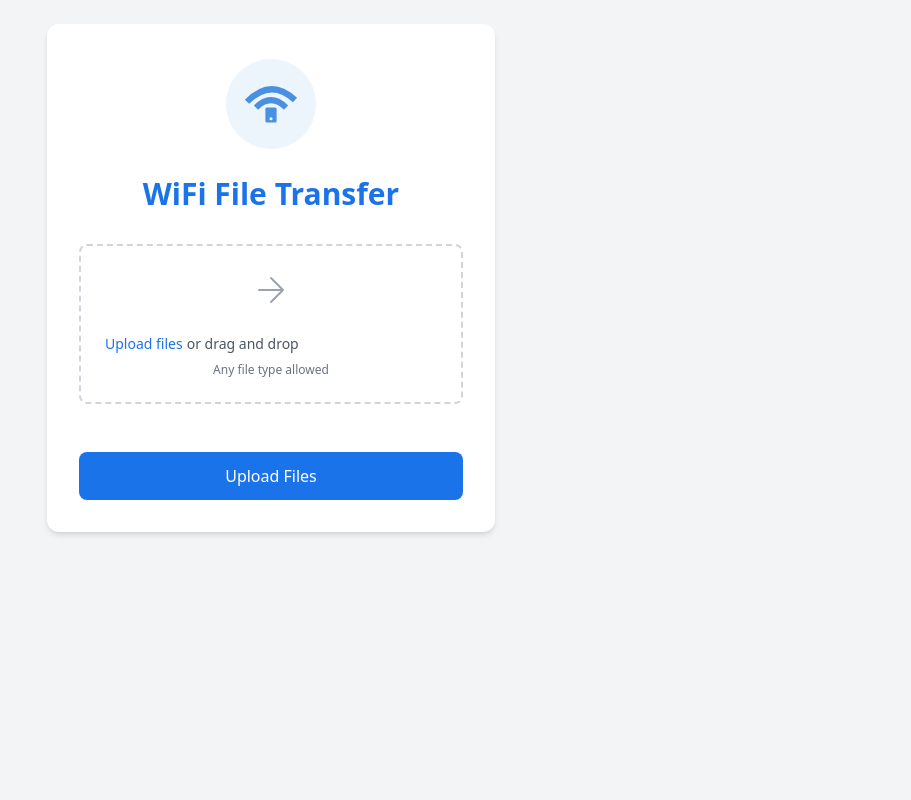
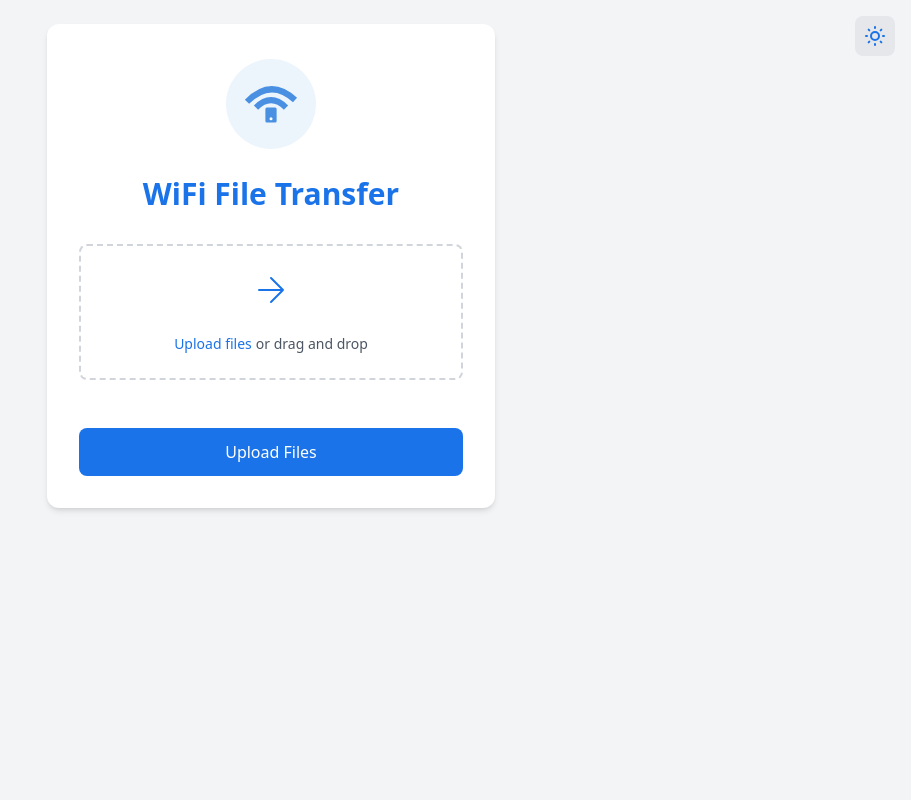
Before and after one commit to IamAshrafee/WiFi-File-Transfer, a Flask app: page / in a window 1280 px wide. Shown: the whole page, without its empty margins (369-1280 px from the left). Run offline with Flask 3, Linux system fonts and the light colour scheme; some libraries are stand-ins or nearby versions.

Commit message:
Client view improved

```diff
--- /dev/null
+++ b/static/js/main.js
@@ -0,0 +1,315 @@
+// Dark mode handling
+const themeToggle = document.getElementById("theme-toggle");
+
+function updateTheme() {
+  if (
+    localStorage.theme === "dark" ||
+    (!("theme" in localStorage) &&
+      window.matchMedia("(prefers-color-scheme: dark)").matches)
+  ) {
+    document.documentElement.classList.add("dark");
+  } else {
+    document.documentElement.classList.remove("dark");
+  }
+}
+
+themeToggle.addEventListener("click", () => {
+  if (document.documentElement.classList.contains("dark")) {
+    localStorage.theme = "light";
+  } else {
+    localStorage.theme = "dark";
+  }
+  updateTheme();
+});
+
+updateTheme();
+
+// File handling
+const fileInput = document.getElementById("file-input");
+const fileList = document.getElementById("file-list");
+const dropZone = document.getElementById("drop-zone");
+const uploadProgress = document.getElementById("upload-progress");
+const progressBar = document.getElementById("progress-bar");
+const progressText = document.getElementById("progress-text");
+const uploadButton = document.getElementById("upload-button");
+const toast = document.getElementById("toast");
+const toastMessage = document.getElementById("toast-message");
+
+// Upload queue management
+let uploadQueue = [];
+let currentUpload = null;
+let totalUploaded = 0;
+let uploadStartTime = null;
+
+function showToast(message, isError = false) {
+  toastMessage.textContent = message;
+  toast.classList.remove("hidden");
+  setTimeout(() => {
+    toast.classList.add("hidden");
+  }, 3000);
+}
+
+function getFileIcon(fileType) {
+  const icons = {
+    image:
+      '<path stroke-linecap="round" stroke-linejoin="round" stroke-width="2" d="M4 16l4.586-4.586a2 2 0 012.828 0L16 16m-2-2l1.586-1.586a2 2 0 012.828 0L20 14m-6-6h.01M6 20h12a2 2 0 002-2V6a2 2 0 00-2-2H6a2 2 0 00-2 2v12a2 2 0 002 2z" />',
+    video:
+      '<path stroke-linecap="round" stroke-linejoin="round" stroke-width="2" d="M15 10l4.553-2.276A1 1 0 0121 8.618v6.764a1 1 0 01-1.447.894L15 14M5 18h8a2 2 0 002-2V8a2 2 0 00-2-2H5a2 2 0 00-2 2v8a2 2 0 002 2z" />',
+    audio:
+      '<path stroke-linecap="round" stroke-linejoin="round" stroke-width="2" d="M9 19V6l12-3v13M9 19c0 1.105-1.343 2-3 2s-3-.895-3-2 1.343-2 3-2 3 .895 3 2zm12-3c0 1.105-1.343 2-3 2s-3-.895-3-2 1.343-2 3-2 3 .895 3 2zM9 10l12-3" />',
+    document:
+      '<path stroke-linecap="round" stroke-linejoin="round" stroke-width="2" d="M9 12h6m-6 4h6m2 5H7a2 2 0 01-2-2V5a2 2 0 012-2h5.586a1 1 0 01.707.293l5.414 5.414a1 1 0 01.293.707V19a2 2 0 01-2 2z" />',
+  };
+
+  const type = fileType.split("/")[0];
+  return icons[type] || icons.document;
+}
+
+function formatFileSize(bytes) {
+  const units = ["B", "KB", "MB", "GB"];
+  let size = bytes;
+  let unitIndex = 0;
+
+  while (size >= 1024 && unitIndex < units.length - 1) {
+    size /= 1024;
+    unitIndex++;
+  }
+
+  return `${size.toFixed(1)} ${units[unitIndex]}`;
+}
+
+function formatSpeed(bytesPerSecond) {
+  return `${formatFileSize(bytesPerSecond)}/s`;
+}
+
+function formatTimeRemaining(seconds) {
+  if (seconds < 60) return `${Math.round(seconds)}s`;
+  if (seconds < 3600) return `${Math.round(seconds / 60)}m ${Math.round(seconds % 60)}s`;
+  return `${Math.round(seconds / 3600)}h ${Math.round((seconds % 3600) / 60)}m`;
+}
+
+function createFileItem(file) {
+  const fileItem = document.createElement("div");
+  fileItem.className = "flex flex-col bg-gray-50 dark:bg-gray-700/50 p-3 rounded";
+  fileItem.dataset.fileId = file.name + file.size; // Unique identifier
+
+  const header = document.createElement("div");
+  header.className = "flex items-center justify-between text-sm text-primary dark:text-blue-400 mb-2";
+
+  header.innerHTML = `
+    <div class="flex items-center space-x-3">
+      <svg class="w-5 h-5" fill="none" stroke="currentColor" viewBox="0 0 24 24">
+        ${getFileIcon(file.type)}
+      </svg>
+      <span class="truncate max-w-[200px]">${file.name}</span>
+    </div>
+    <div class="flex items-center space-x-2">
+      <span>${formatFileSize(file.size)}</span>
+      <button class="remove-file p-1 hover:text-red-500 transition-colors" aria-label="Remove file">
+        <svg class="w-4 h-4" fill="none" stroke="currentColor" viewBox="0 0 24 24">
+          <path stroke-linecap="round" stroke-linejoin="round" stroke-width="2" d="M6 18L18 6M6 6l12 12" />
+        </svg>
+      </button>
+    </div>
+  `;
+
+  const progress = document.createElement("div");
+  progress.className = "hidden"; // Initially hidden
+  progress.innerHTML = `
+    <div class="w-full bg-gray-200 dark:bg-gray-600 rounded-full h-1.5 mb-1">
+      <div class="bg-primary dark:bg-blue-400 h-1.5 rounded-full transition-all duration-300" style="width: 0%"></div>
+    </div>
+    <div class="flex justify-between text-xs text-gray-500 dark:text-gray-400">
+      <span class="progress-text">Waiting...</span>
+      <span class="speed-text"></span>
+    </div>
+  `;
+
+  fileItem.appendChild(header);
+  fileItem.appendChild(progress);
+
+  // Add remove button handler
+  const removeBtn = header.querySelector('.remove-file');
+  removeBtn.addEventListener('click', () => {
+    uploadQueue = uploadQueue.filter(f => f.name + f.size !== file.name + file.size);
+    fileItem.remove();
+    updateUploadButtonState();
+  });
+
+  return fileItem;
+}
+
+function updateUploadButtonState() {
+  uploadButton.disabled = uploadQueue.length === 0;
+  uploadButton.textContent = currentUpload ? 'Cancel Upload' : 'Upload Files';
+}
+
+function updateFileList(files) {
+  Array.from(files).forEach((file) => {
+    if (!uploadQueue.some(f => f.name + f.size === file.name + file.size)) {
+      uploadQueue.push(file);
+      const fileItem = createFileItem(file);
+      fileList.appendChild(fileItem);
+    }
+  });
+  updateUploadButtonState();
+}
+
+function resetUpload() {
+  currentUpload = null;
+  totalUploaded = 0;
+  uploadStartTime = null;
+  updateUploadButtonState();
+}
+
+async function uploadFile(file) {
+  return new Promise((resolve, reject) => {
+    const xhr = new XMLHttpRequest();
+    const fileId = file.name + file.size;
+    const fileItem = fileList.querySelector(`[data-file-id="${fileId}"]`);
+    const progressBar = fileItem.querySelector('.bg-primary');
+    const progressText = fileItem.querySelector('.progress-text');
+    const speedText = fileItem.querySelector('.speed-text');
+
+    fileItem.querySelector('div:last-child').classList.remove('hidden');
+
+    let lastLoaded = 0;
+    let lastTime = Date.now();
+
+    xhr.upload.addEventListener('progress', (e) => {
+      if (e.lengthComputable) {
+        const now = Date.now();
+        const timeDiff = (now - lastTime) / 1000;
+        const loadedDiff = e.loaded - lastLoaded;
+        const speed = loadedDiff / timeDiff;
+
+        const percentComplete = (e.loaded / e.total) * 100;
+        progressBar.style.width = percentComplete + '%';
+
+        if (timeDiff > 0.5) { // Update speed every 500ms
+          speedText.textContent = formatSpeed(speed);
+          lastLoaded = e.loaded;
+          lastTime = now;
+        }
+
+        const totalProgress = (totalUploaded + e.loaded) / getTotalSize();
+        updateTotalProgress(totalProgress);
+
+        const timeElapsed = (Date.now() - uploadStartTime) / 1000;
+        const totalProgress2 = totalUploaded + e.loaded;
+        const estimatedTotal = timeElapsed * getTotalSize() / totalProgress2;
+        const timeRemaining = estimatedTotal - timeElapsed;
+
+        progressText.textContent = `${Math.round(percentComplete)}% - ${formatTimeRemaining(timeRemaining)} left`;
+      }
+    });
+
+    xhr.onload = function() {
+      if (xhr.status === 200) {
+        totalUploaded += file.size;
+        resolve();
+      } else {
+        reject(new Error(xhr.responseText || 'Upload failed'));
+      }
+    };
+
+    xhr.onerror = () => reject(new Error('Network error'));
+
+    const formData = new FormData();
+    formData.append('file', file);
+    xhr.open('POST', '/upload', true);
+    xhr.send(formData);
+  });
+}
+
+function getTotalSize() {
+  return uploadQueue.reduce((total, file) => total + file.size, 0);
+}
+
+function updateTotalProgress(progress) {
+  progressBar.style.width = progress * 100 + '%';
+  progressText.textContent = `Overall Progress: ${Math.round(progress * 100)}%`;
+}
+
+async function processQueue() {
+  if (currentUpload) {
+    // Cancel current upload
+    resetUpload();
+    return;
+  }
+
+  uploadProgress.classList.remove('hidden');
+  uploadStartTime = Date.now();
+
+  try {
+    for (const file of uploadQueue) {
+      currentUpload = file;
+      updateUploadButtonState();
+      await uploadFile(file);
+    }
+
+    showToast('All files uploaded successfully!');
+    uploadQueue = [];
+    fileList.innerHTML = '';
+
+  } catch (error) {
+    showToast(error.message, true);
+  } finally {
+    resetUpload();
+    uploadProgress.classList.add('hidden');
+    progressBar.style.width = '0%';
+  }
+}
+
+fileInput.addEventListener("change", (e) => {
+  updateFileList(e.target.files);
+});
+
+// Drag and drop handling
+["dragenter", "dragover", "dragleave", "drop"].forEach((eventName) => {
+  dropZone.addEventListener(eventName, preventDefaults, false);
+  document.body.addEventListener(eventName, preventDefaults, false);
+});
+
+function preventDefaults(e) {
+  e.preventDefault();
+  e.stopPropagation();
+}
+
+["dragenter", "dragover"].forEach((eventName) => {
+  dropZone.addEventListener(eventName, highlight, false);
+});
+
+["dragleave", "drop"].forEach((eventName) => {
+  dropZone.addEventListener(eventName, unhighlight, false);
+});
+
+function highlight() {
+  dropZone.classList.add(
+    "border-primary",
+    "bg-blue-50",
+    "dark:bg-blue-900/20"
+  );
+}
+
+function unhighlight() {
+  dropZone.classList.remove(
+    "border-primary",
+    "bg-blue-50",
+    "dark:bg-blue-900/20"
+  );
+}
+
+dropZone.addEventListener("drop", handleDrop, false);
+
+function handleDrop(e) {
+  const dt = e.dataTransfer;
+  const files = dt.files;
+  updateFileList(files);
+}
+
+// Form submission and queue processing
+document.querySelector("form").addEventListener("submit", async (e) => {
+  e.preventDefault();
+  processQueue();
+});
--- a/templates/index.html
+++ b/templates/index.html
@@ -11,6 +11,7 @@
     <script src="https://cdn.tailwindcss.com"></script>
     <script>
       tailwind.config = {
+        darkMode: "class",
         theme: {
           extend: {
             colors: {
@@ -22,17 +23,52 @@
       };
     </script>
   </head>
-  <body class="min-h-screen bg-gray-100 p-4 md:p-6">
+  <body
+    class="min-h-screen bg-gray-100 dark:bg-gray-900 p-4 md:p-6 transition-colors duration-200"
+  >
+    <!-- Dark Mode Toggle -->
+    <div class="absolute top-4 right-4">
+      <button
+        id="theme-toggle"
+        class="p-2 rounded-lg bg-gray-200 dark:bg-gray-700 hover:bg-gray-300 dark:hover:bg-gray-600 transition-colors"
+        aria-label="Toggle dark mode"
+      >
+        <svg
+          class="w-6 h-6 text-primary dark:text-blue-400"
+          fill="none"
+          stroke="currentColor"
+          viewBox="0 0 24 24"
+        >
+          <path
+            class="dark:hidden"
+            stroke-linecap="round"
+            stroke-linejoin="round"
+            stroke-width="2"
+            d="M12 3v1m0 16v1m9-9h-1M4 12H3m15.364 6.364l-.707-.707M6.343 6.343l-.707-.707m12.728 0l-.707.707M6.343 17.657l-.707.707M16 12a4 4 0 11-8 0 4 4 0 018 0z"
+          />
+          <path
+            class="hidden dark:block"
+            stroke-linecap="round"
+            stroke-linejoin="round"
+            stroke-width="2"
+            d="M20.354 15.354A9 9 0 018.646 3.646 9.003 9.003 0 0012 21a9.003 9.003 0 008.354-5.646z"
+          />
+        </svg>
+      </button>
+    </div>
+
     <div
-      class="max-w-md mx-auto bg-white rounded-xl shadow-md overflow-hidden p-6 md:p-8"
+      class="max-w-md mx-auto bg-white dark:bg-gray-800 rounded-xl shadow-md overflow-hidden p-6 md:p-8"
     >
       <div class="text-center">
         <img
           src="{{ url_for('static', filename='images/logo.svg') }}"
           alt="WiFi File Transfer"
-          class="w-24 h-24 mx-auto mb-6"
+          class="w-24 h-24 mx-auto mb-6 text-primary dark:text-blue-400"
         />
-        <h1 class="text-2xl md:text-3xl font-bold text-primary mb-8">
+        <h1
+          class="text-2xl md:text-3xl font-bold text-primary dark:text-blue-400 mb-8"
+        >
           WiFi File Transfer
         </h1>
 
@@ -45,11 +81,12 @@
           <div class="flex flex-col items-center">
             <label for="file-input" class="w-full">
               <div
-                class="w-full border-2 border-dashed border-gray-300 rounded-lg p-6 cursor-pointer hover:border-primary transition-colors"
+                id="drop-zone"
+                class="w-full border-2 border-dashed border-gray-300 dark:border-gray-600 rounded-lg p-6 cursor-pointer hover:border-primary dark:hover:border-blue-400 transition-colors"
               >
                 <div class="text-center">
                   <svg
-                    class="mx-auto h-12 w-12 text-gray-400"
+                    class="mx-auto h-12 w-12 text-primary dark:text-blue-400"
                     stroke="currentColor"
                     fill="none"
                     viewBox="0 0 48 48"
@@ -62,17 +99,16 @@
                       stroke-linejoin="round"
                     />
                   </svg>
-                  <div class="mt-4 flex text-sm text-gray-600">
+                  <div
+                    class="mt-4 flex text-sm text-gray-600 dark:text-gray-400 align-center justify-center"
+                  >
                     <span
-                      class="relative rounded-md font-medium text-primary hover:text-primary-dark focus-within:outline-none"
+                      class="relative rounded-md font-medium text-primary dark:text-blue-400 hover:text-primary-dark dark:hover:text-blue-300 focus-within:outline-none"
                     >
                       Upload files
                     </span>
                     <p class="pl-1">or drag and drop</p>
                   </div>
-                  <p class="text-xs text-gray-500 mt-2">
-                    Any file type allowed
-                  </p>
                 </div>
               </div>
               <input
@@ -89,109 +125,58 @@
 
           <div id="file-list" class="mt-4 space-y-2 text-left"></div>
 
+          <!-- Upload Progress -->
+          <div id="upload-progress" class="hidden">
+            <div
+              class="w-full bg-gray-200 dark:bg-gray-700 rounded-full h-2.5 mb-2"
+            >
+              <div
+                id="progress-bar"
+                class="bg-primary dark:bg-blue-400 h-2.5 rounded-full transition-all duration-300"
+                style="width: 0%"
+              ></div>
+            </div>
+            <p
+              id="progress-text"
+              class="text-sm text-gray-600 dark:text-gray-400"
+            ></p>
+          </div>
+
           <button
             type="submit"
-            class="w-full bg-primary text-white py-3 px-6 rounded-lg hover:bg-primary-dark transition-colors duration-200 focus:outline-none focus:ring-2 focus:ring-offset-2 focus:ring-primary"
+            id="upload-button"
+            class="w-full bg-primary dark:bg-blue-600 text-white py-3 px-6 rounded-lg hover:bg-primary-dark dark:hover:bg-blue-700 transition-colors duration-200 focus:outline-none focus:ring-2 focus:ring-offset-2 focus:ring-primary"
           >
             Upload Files
           </button>
         </form>
 
-        <div id="status" class="mt-6 text-green-600 hidden"></div>
+        <!-- Toast Notification -->
+        <div id="toast" class="fixed bottom-4 right-4 hidden">
+          <div
+            class="bg-primary dark:bg-blue-600 text-white px-6 py-3 rounded-lg shadow-lg"
+          >
+            <div class="flex items-center space-x-2">
+              <svg
+                class="w-6 h-6"
+                fill="none"
+                stroke="currentColor"
+                viewBox="0 0 24 24"
+              >
+                <path
+                  stroke-linecap="round"
+                  stroke-linejoin="round"
+                  stroke-width="2"
+                  d="M5 13l4 4L19 7"
+                />
+              </svg>
+              <span id="toast-message"></span>
+            </div>
+          </div>
+        </div>
       </div>
     </div>
 
-    <script>
-      const fileInput = document.getElementById("file-input");
-      const fileList = document.getElementById("file-list");
-      const status = document.getElementById("status");
-
-      fileInput.addEventListener("change", (e) => {
-        fileList.innerHTML = "";
-        Array.from(e.target.files).forEach((file) => {
-          const fileItem = document.createElement("div");
-          fileItem.className =
-            "flex items-center text-sm text-gray-600 bg-gray-50 p-2 rounded";
-          fileItem.innerHTML = `
-            <svg class="w-4 h-4 mr-2" fill="none" stroke="currentColor" viewBox="0 0 24 24">
-              <path stroke-linecap="round" stroke-linejoin="round" stroke-width="2" d="M9 12h6m-6 4h6m2 5H7a2 2 0 01-2-2V5a2 2 0 012-2h5.586a1 1 0 01.707.293l5.414 5.414a1 1 0 01.293.707V19a2 2 0 01-2 2z" />
-            </svg>
-            ${file.name}
-          `;
-          fileList.appendChild(fileItem);
-        });
-      });
-
-      document.querySelector("form").addEventListener("submit", async (e) => {
-        e.preventDefault();
-        const formData = new FormData(e.target);
-
-        try {
-          const response = await fetch("/upload", {
-            method: "POST",
-            body: formData,
-          });
-
-          if (response.ok) {
-            status.textContent = "Files uploaded successfully!";
-            status.classList.remove("hidden", "text-red-600");
-            status.classList.add("text-green-600");
-            fileInput.value = "";
-            fileList.innerHTML = "";
-          } else {
-            throw new Error("Upload failed");
-          }
-        } catch (error) {
-          status.textContent = "Failed to upload files. Please try again.";
-          status.classList.remove("hidden", "text-green-600");
-          status.classList.add("text-red-600");
-        }
-
-        status.classList.remove("hidden");
-        setTimeout(() => {
-          status.classList.add("hidden");
-        }, 3000);
-      });
-
-      // Drag and drop support
-      const dropZone = document.querySelector(".border-dashed");
-
-      ["dragenter", "dragover", "dragleave", "drop"].forEach((eventName) => {
-        dropZone.addEventListener(eventName, preventDefaults, false);
-      });
-
-      function preventDefaults(e) {
-        e.preventDefault();
-        e.stopPropagation();
-      }
-
-      ["dragenter", "dragover"].forEach((eventName) => {
-        dropZone.addEventListener(eventName, highlight, false);
-      });
-
-      ["dragleave", "drop"].forEach((eventName) => {
-        dropZone.addEventListener(eventName, unhighlight, false);
-      });
-
-      function highlight(e) {
-        dropZone.classList.add("border-primary", "bg-blue-50");
-      }
-
-      function unhighlight(e) {
-        dropZone.classList.remove("border-primary", "bg-blue-50");
-      }
-
-      dropZone.addEventListener("drop", handleDrop, false);
-
-      function handleDrop(e) {
-        const dt = e.dataTransfer;
-        const files = dt.files;
-        fileInput.files = files;
-
-        // Trigger change event
-        const event = new Event("change");
-        fileInput.dispatchEvent(event);
-      }
-    </script>
+    <script src="{{ url_for('static', filename='js/main.js') }}"></script>
   </body>
 </html>
```
